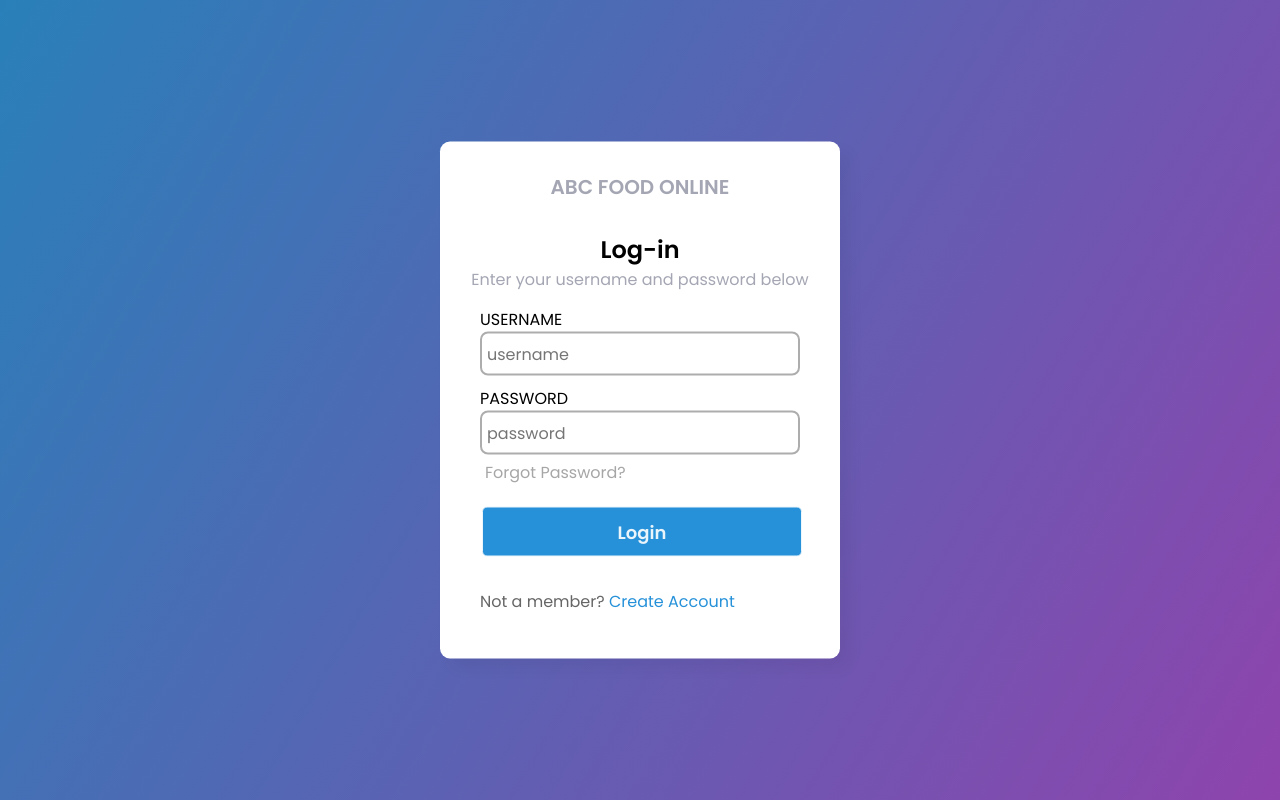
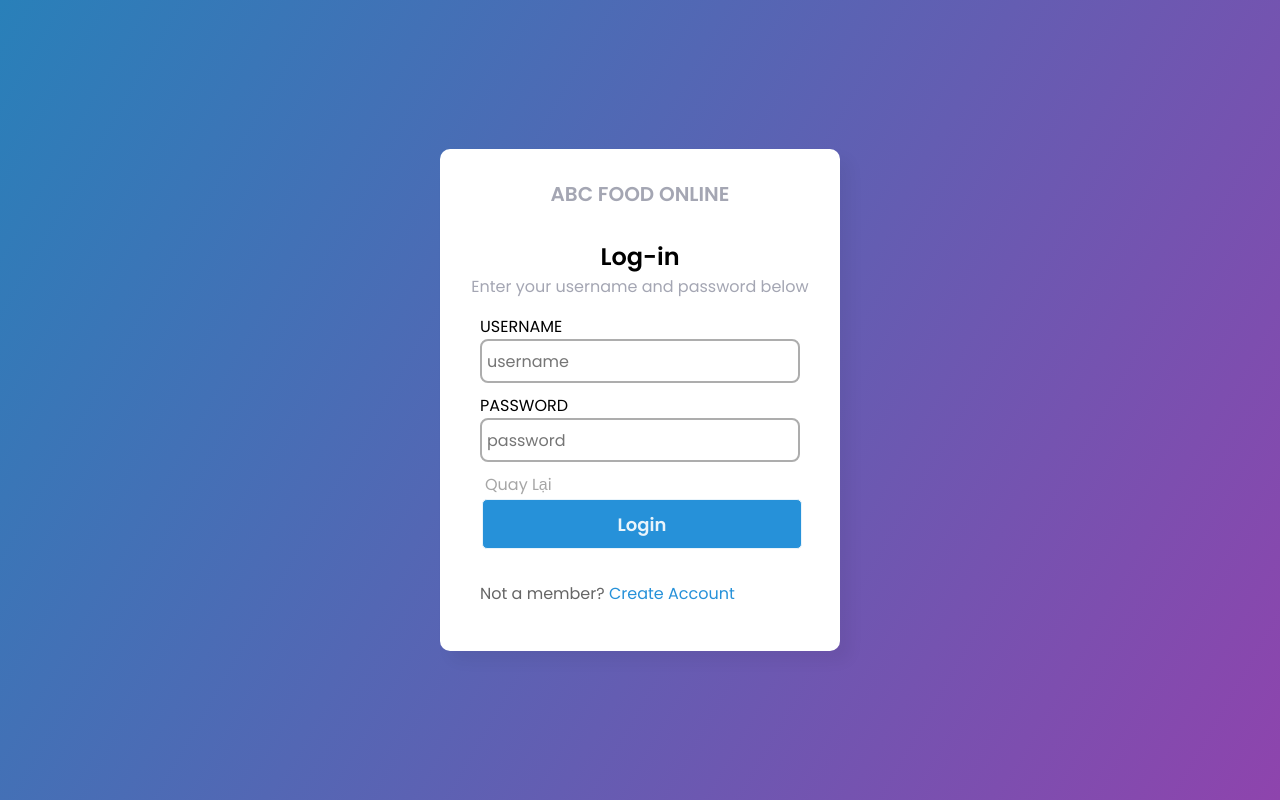
Before and after one commit to phamvuong2002/phamvuong2002.github.io, a plain HTML site: page customer/login/index.html in a window 1280 px wide. Drawn offline with Linux system fonts and the light colour scheme.

Commit message:
Update index.html

```diff
--- a/customer/login/index.html
+++ b/customer/login/index.html
@@ -28,7 +28,7 @@
                 </div>
             </label>
 
-            <div class="pass">Forgot Password?</div>
+            <a class="pass" onclick="location.href = '../../'" > Quay Lại </a>
             <input type="submit" onclick="Login()" value="Login">
             <div class="signup_link">
                 Not a member? <a href="/customer/signup/index.html">Create Account</a>
```
